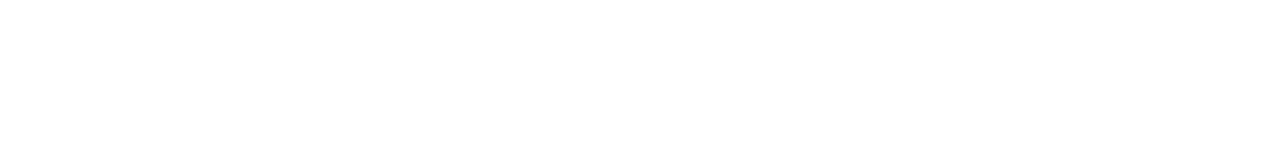
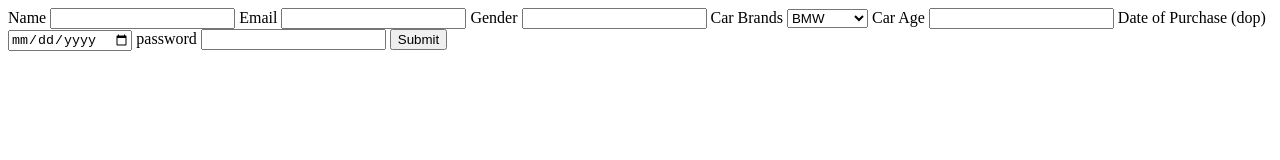
Before and after one commit to acciojob/car-insurance-form-Rajusudha, a website: page main.html in a window 1280 px wide. Drawn offline with Linux system fonts and the light colour scheme.

Commit message:
created a submission

```diff
--- a/main.html
+++ b/main.html
@@ -7,6 +7,27 @@
 </head>
 
 <body>
+	<form mathod="post">
+		<label for="name">Name</label>
+		<input type="Text" id="name" Required>
+		<label for="email">Email</label>
+		<input type="Email" id="email" Required>
+		<label>Gender</label>
+		<input type="Radio Buttons" Required>
+		<label for="cars">Car Brands</label>
+		<select name="cars" id="cars">
+			<option value="BMW">BMW</option>
+			<option value="Audi">Audi</option>
+			<option value="Mercedez">Mercedez</option>
+		</select>
+		<label for="carage">Car Age</label>
+		<input type="Number" id="carage" Required>
+		<label for="dop">Date of Purchase (dop)</label>
+		<input type="Date" id="dop" Required>
+		<label for="password">password</label>
+		<input type="password" id="password" Required>
+		<input type="submit">
+	</form>
 	<!-- the entire body must be written by student -->
     <script type="text/javascript" src="./script.js">
 </script>
```
